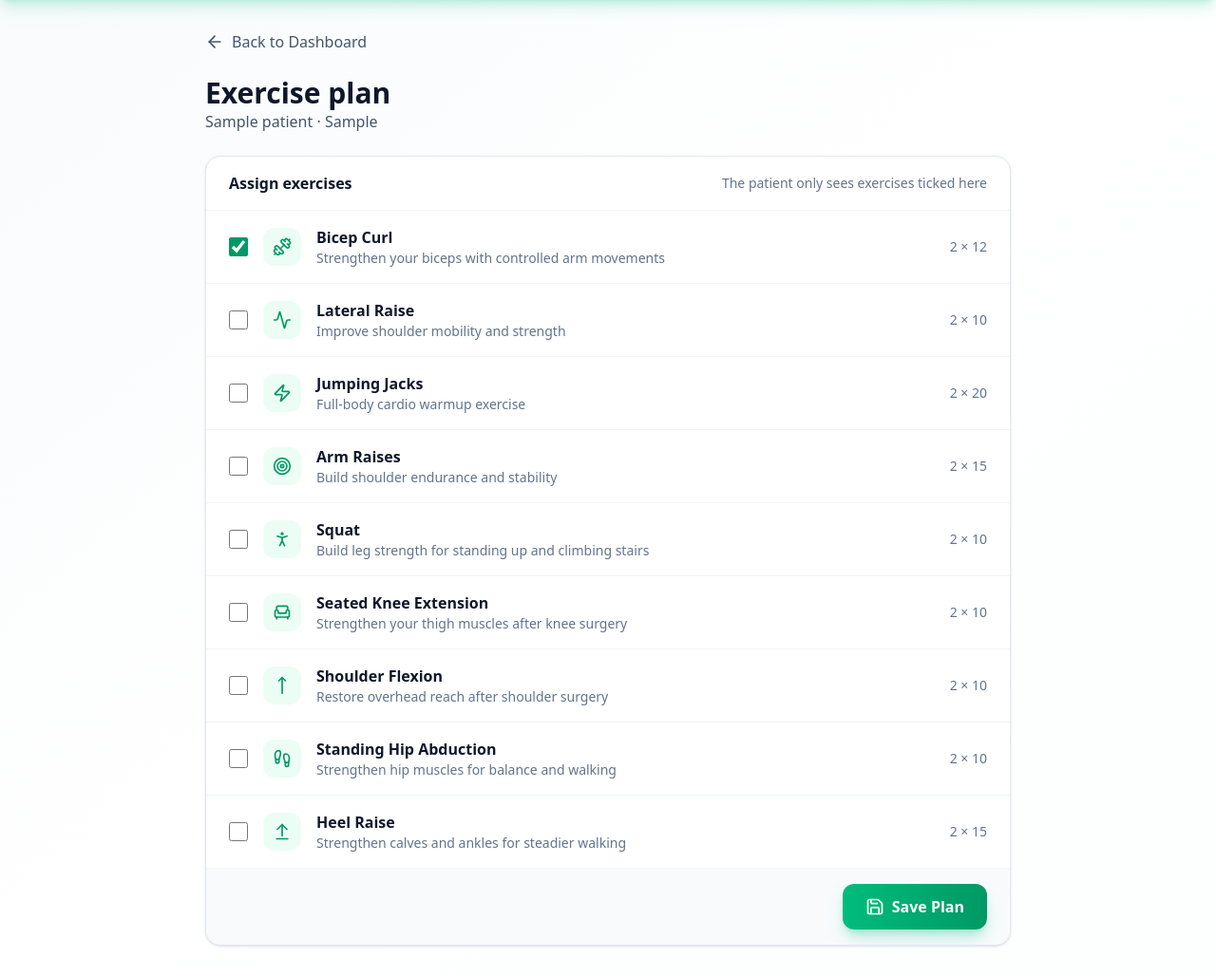
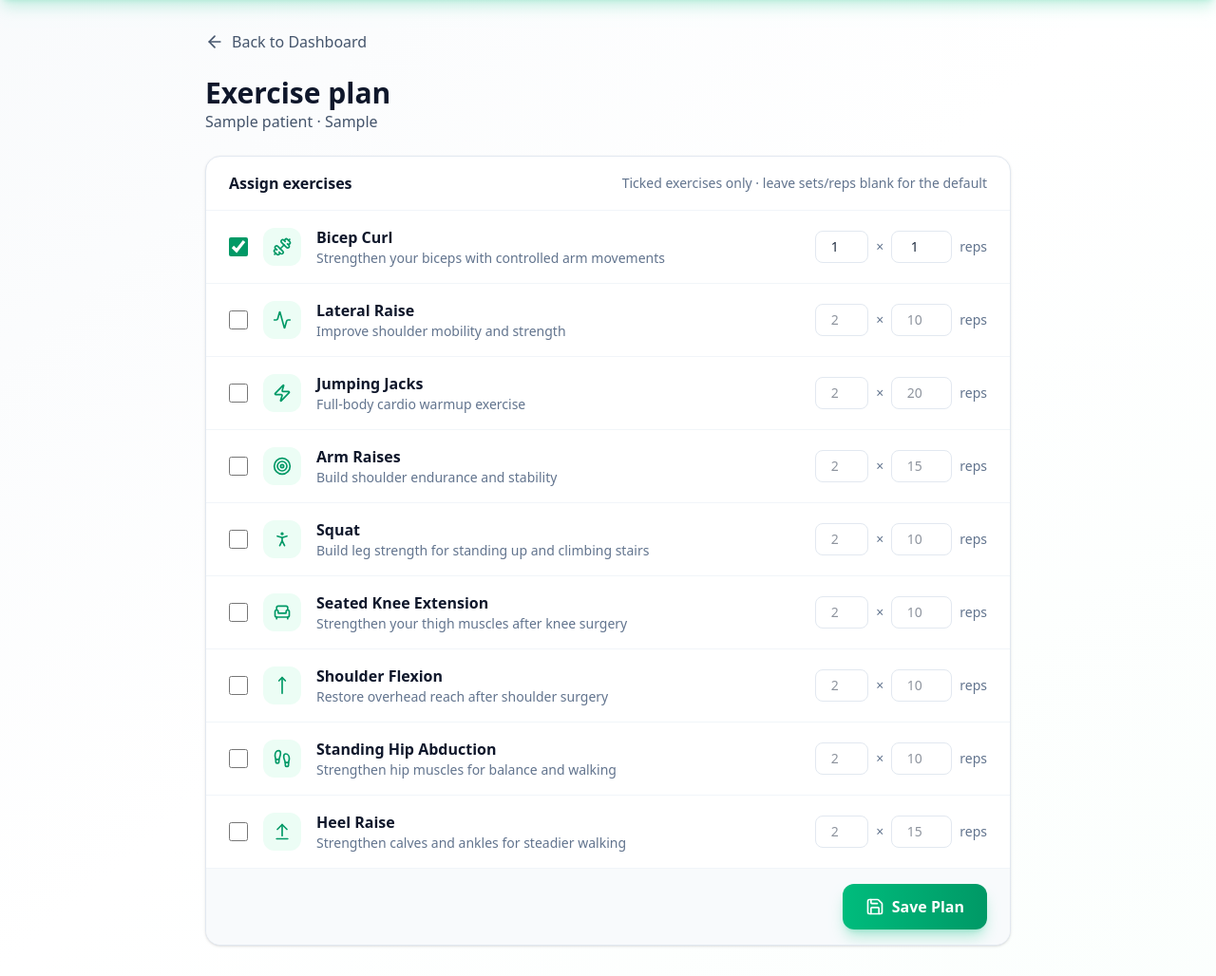
Before and after one commit to hr5ht/ReviveCare, a Django app: page /doctor/patients/1/plan/ in a window 1280 px wide. Shown: the part 88-1116 px from the top of the page at 95% size. Run offline with Django 5.2, Linux system fonts and the light colour scheme; a user stored in the database is signed in; data comes from the database, SQL or seed files in the repository; tables that the repository leaves empty hold one stand-in row (values such as "Sample post").

Commit message:
Set per-patient target reps and sets in plans

```diff
--- a/Backend/Doctor/views.py
+++ b/Backend/Doctor/views.py
@@ -61,6 +61,15 @@ def doctor_profile(request):
     return render(request, 'doctor_profile.html', {'form': form})
 
 
+def _bounded(value, low, high):
+    """An int within [low, high], or None (use the exercise default) for blank/invalid input."""
+    try:
+        number = int(value)
+    except (TypeError, ValueError):
+        return None
+    return number if low <= number <= high else None
+
+
 @login_required
 def patient_plan(request, patient_id):
     """Choose which exercises a patient should do."""
@@ -70,8 +79,11 @@ def patient_plan(request, patient_id):
         chosen = set(request.POST.getlist('exercise'))
         for exercise in exercises:
             if str(exercise.id) in chosen:
-                ExercisePlan.objects.update_or_create(patient=patient, exercise=exercise,
-                                                      defaults={'is_active': True, 'assigned_by': request.user})
+                ExercisePlan.objects.update_or_create(patient=patient, exercise=exercise, defaults={
+                    'is_active': True, 'assigned_by': request.user,
+                    'target_reps': _bounded(request.POST.get(f'reps_{exercise.id}'), 1, 100),
+                    'sets': _bounded(request.POST.get(f'sets_{exercise.id}'), 1, 10),
+                })
             else:
                 ExercisePlan.objects.filter(patient=patient, exercise=exercise).update(is_active=False)
         messages.success(request, f"Exercise plan saved for {patient.name}.")
--- a/Backend/templates/doctor_patient_plan.html
+++ b/Backend/templates/doctor_patient_plan.html
@@ -26,7 +26,7 @@
             {% csrf_token %}
             <div class="px-6 py-4 border-b border-slate-100 flex items-center justify-between">
                 <h2 class="font-semibold text-slate-900">Assign exercises</h2>
-                <p class="text-sm text-slate-500">The patient only sees exercises ticked here</p>
+                <p class="text-sm text-slate-500">Ticked exercises only · leave sets/reps blank for the default</p>
             </div>
             <div class="divide-y divide-slate-100">
                 {% for row in rows %}
@@ -40,7 +40,14 @@
                         <p class="font-semibold text-slate-900">{{ row.exercise.name }}</p>
                         <p class="text-sm text-slate-500">{{ row.exercise.description }}</p>
                     </div>
-                    <span class="text-sm text-slate-500 whitespace-nowrap">{{ row.exercise.sets }} × {{ row.exercise.target_reps }}</span>
+                    <div class="flex items-center gap-2 text-sm text-slate-500" onclick="event.stopPropagation()">
+                        <input type="number" name="sets_{{ row.exercise.id }}" min="1" max="10" value="{{ row.plan.sets|default_if_none:'' }}" placeholder="{{ row.exercise.sets }}" aria-label="Sets"
+                            class="w-14 px-2 py-1.5 border border-slate-200 rounded-lg text-center text-slate-800 focus:outline-none focus:ring-2 focus:ring-emerald-500/30">
+                        <span>×</span>
+                        <input type="number" name="reps_{{ row.exercise.id }}" min="1" max="100" value="{{ row.plan.target_reps|default_if_none:'' }}" placeholder="{{ row.exercise.target_reps }}" aria-label="Reps"
+                            class="w-16 px-2 py-1.5 border border-slate-200 rounded-lg text-center text-slate-800 focus:outline-none focus:ring-2 focus:ring-emerald-500/30">
+                        <span>reps</span>
+                    </div>
                 </label>
                 {% endfor %}
             </div>
```
Also changed, not shown: Backend/static/css/app.css.
